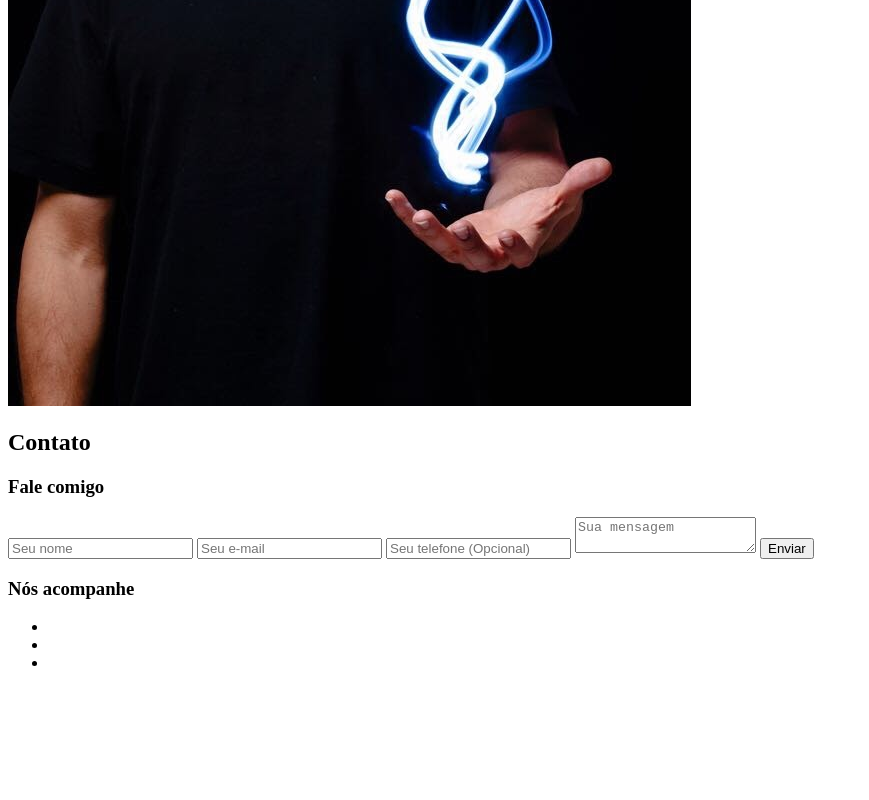
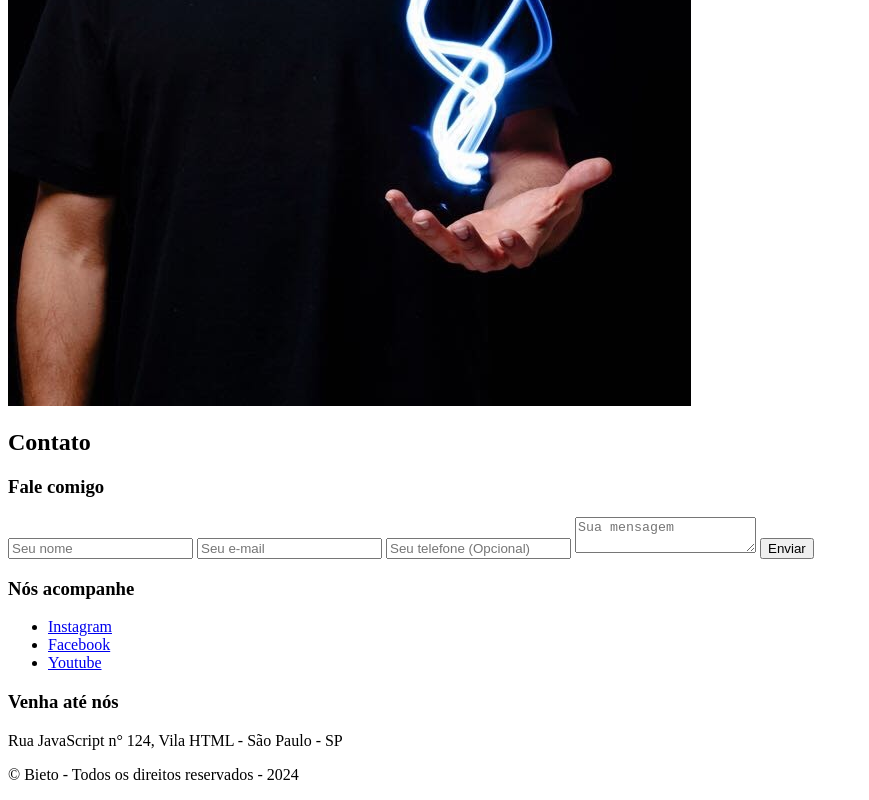
Before and after one commit to Samuel-kemuri/GrafiteLandingPage, a plain HTML site: page index.htm in a window 1280 px wide. Shown: the part 1898-2698 px from the top of the page, without its empty margins (0-869 px from the left). Before the commit the page ends 2586 px from the top, so only its background shows below. Drawn offline with Linux system fonts and the light colour scheme.

Commit message:
Finalizando Html da page

```diff
--- a/index.htm
+++ b/index.htm
@@ -21,7 +21,7 @@
                     </li>
                     <li class="navegacao-item">
                         <span></span>
-                        <span>contato</span>
+                        <span>Contato</span>
                     </li>
                 </ul>
             </div>
@@ -79,31 +79,43 @@
 
                         <ul class="social-links">
                             <li>
-                                <a href="">
+                                <a href="#" title="Siga-nos no Instagram">
                                     <span></span>
-                                    <span></span>
+                                    <span>Instagram</span>
                                 </a>
                             </li>
 
                             <li>
-                                <a href="">
-
+                                <a href="#" title="Siga-nos no Facebook">
+                                    <span></span>
+                                    <span>Facebook</span>
                                 </a>
                             </li>
 
                             <li>
-                                <a href="">
-
+                                <a href="#" title="Visite nosso canal no Youtube">
+                                    <span></span>
+                                    <span>Youtube</span>
                                 </a>
                             </li>
                         </ul>
                     </div>
 
+                    <div class="area-endereco">
+                        <h3>Venha até nós</h3>
+                        <p>Rua JavaScript n° 124, Vila HTML - São Paulo - SP</p>
+                    </div>
                 </div>
             </div>
         </section>
     </main>
 
-    <footer></footer>
+    <footer>
+        <div class="container">
+            <p>
+                &copy; Bieto - Todos os direitos reservados - 2024
+            </p>
+        </div>
+    </footer>
 </body>
 </html>
```
